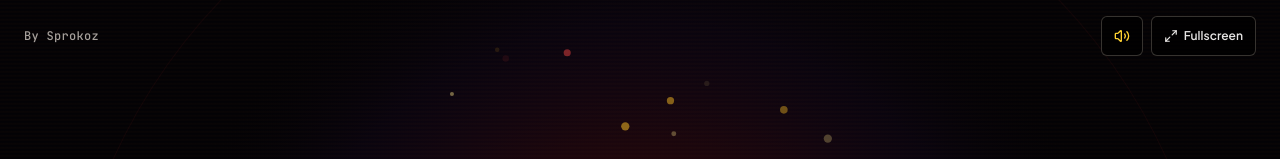
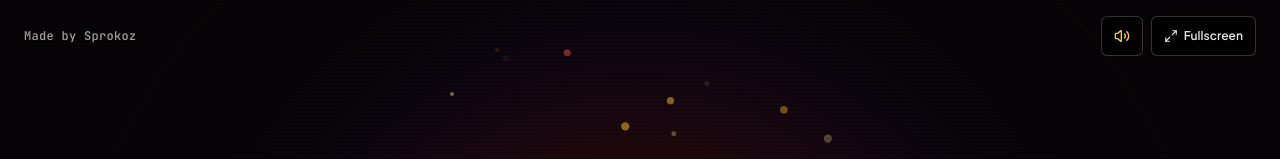
Before and after one commit to Sprokoz/donjon, a React (Vite) app: page / in a window 1280 px wide. Shown: the top 159 px of the page. Built offline with nearby package versions, Linux system fonts and the light colour scheme.

Commit message:
style: update branding to "Made by Sprokoz"

```diff
--- a/src/components/IntroSequence.tsx
+++ b/src/components/IntroSequence.tsx
@@ -451,7 +451,7 @@ export const SprokozIntro: React.FC<SprokozIntroProps> = ({
       {/* Top bar: Sprokoz on the side, audio & fullscreen on the right */}
       <div className="absolute top-4 inset-x-4 sm:inset-x-6 z-20 flex items-center justify-between gap-4">
         <span className="font-mono-num text-xs text-stone-400 tracking-wide whitespace-nowrap">
-          By Sprokoz
+          Made by Sprokoz
         </span>
         <div className="flex items-center gap-2 shrink-0">
           <button
@@ -700,7 +700,7 @@ export const LandingSplash: React.FC<LandingSplashProps> = ({
       {/* Top Bar */}
       <div className="relative z-10 w-full max-w-5xl flex items-center justify-between gap-4">
         <span className="font-mono-num text-xs text-stone-400 tracking-wide whitespace-nowrap">
-          Sprokoz
+          Made by Sprokoz
         </span>
         <div className="flex items-center gap-2 shrink-0">
           <button
--- a/src/components/TitleFlow.tsx
+++ b/src/components/TitleFlow.tsx
@@ -529,7 +529,7 @@ export const TitleMenu: React.FC<TitleMenuProps> = ({
 
         {/* Version Footer */}
         <footer className="flex flex-wrap items-center justify-between gap-3 pt-2 border-t border-slate-900/90 font-mono-num text-[11px] text-slate-500">
-          <span>DUNGEON BOUNCER · BY SPROKOZ</span>
+          <span>DUNGEON BOUNCER · MADE BY SPROKOZ</span>
           <div className="flex flex-wrap items-center gap-3">
             {onOpenUpdates && (
               <button
```
